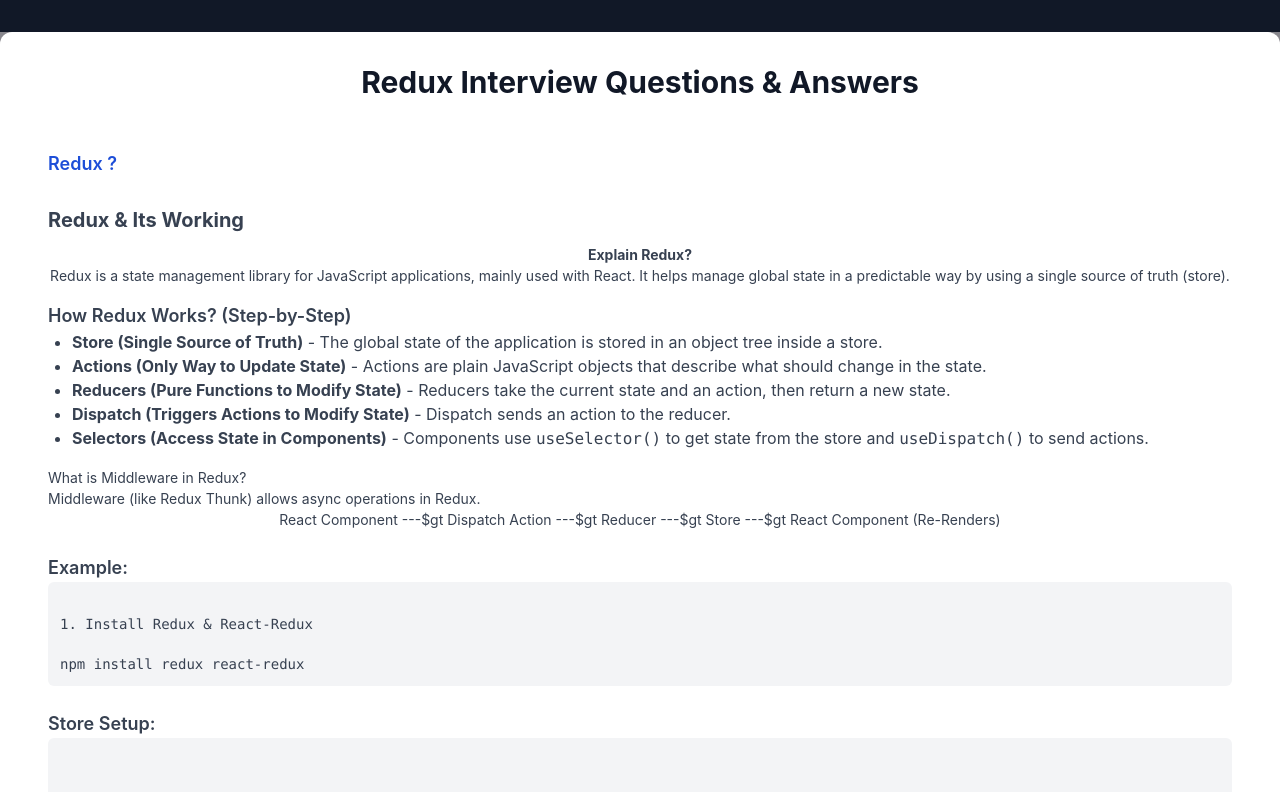
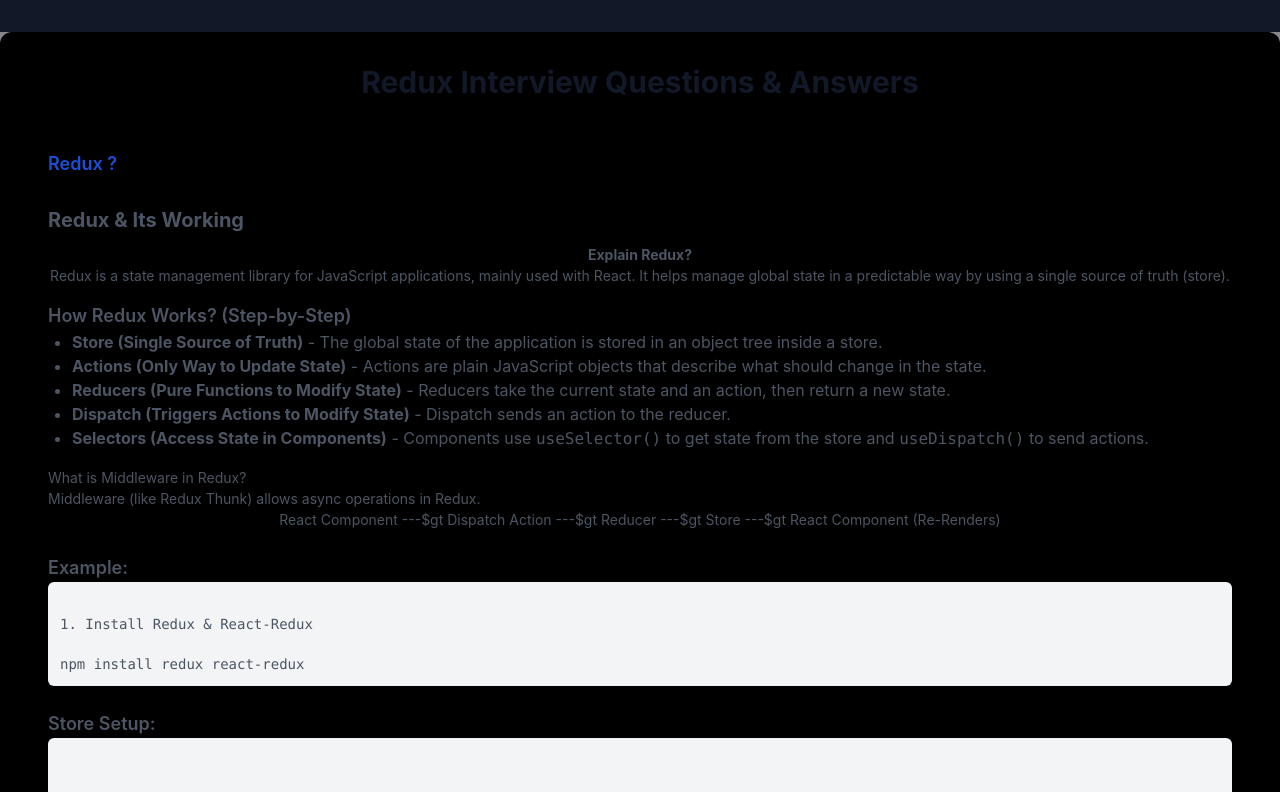
Before and after one commit to vimal336/inter-pre, a React (Vite) app: page /Redux in a window 1280 px wide. Shown: the top 792 px of the page. Built offline with nearby package versions, Linux system fonts and the light colour scheme.

Commit message:
problem solving

```diff
--- a/src/Redux.jsx
+++ b/src/Redux.jsx
@@ -7,9 +7,9 @@ const Redux = () => {
     {
       question: "Redux ?",
       answer: (
-        <div className="prose max-w-full text-gray-700">
+        <div className="prose max-w-full text-gray-600">
           <h3 className="text-xl font-bold">Redux & Its Working</h3>
-          <p>
+          <p className="bg-white">
             <strong>Explain Redux? </strong><br />
             Redux is a state management library for JavaScript applications, mainly used with React. It helps manage global state in a predictable way by using a single source of truth (store).
           </p>
--- a/src/index.css
+++ b/src/index.css
@@ -17,6 +17,10 @@ body {
 h3{
   margin: 10px 0;
 
+}
+
+.bg-white{
+  background-color: black;
 }
 
 h6{
```
